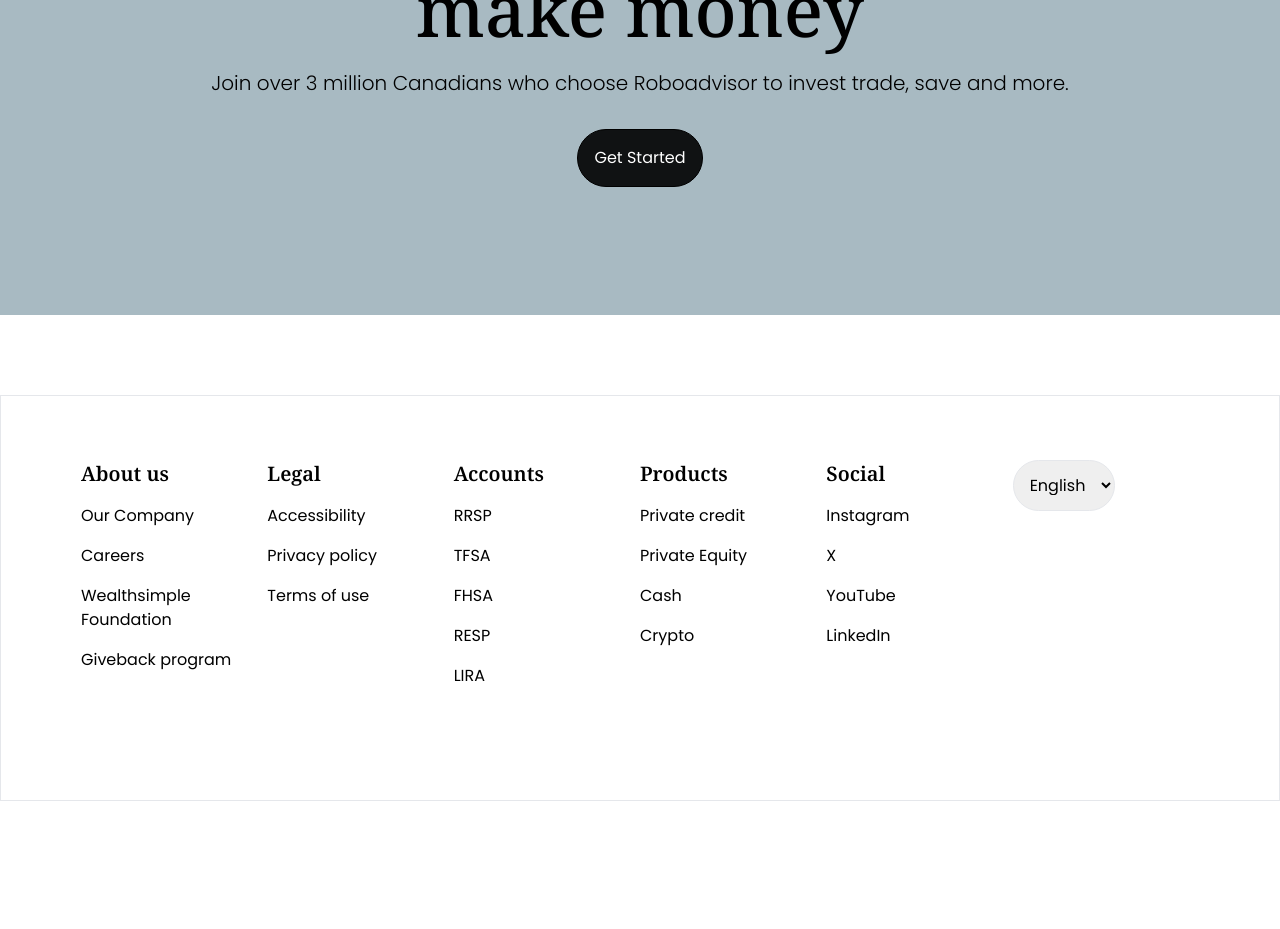
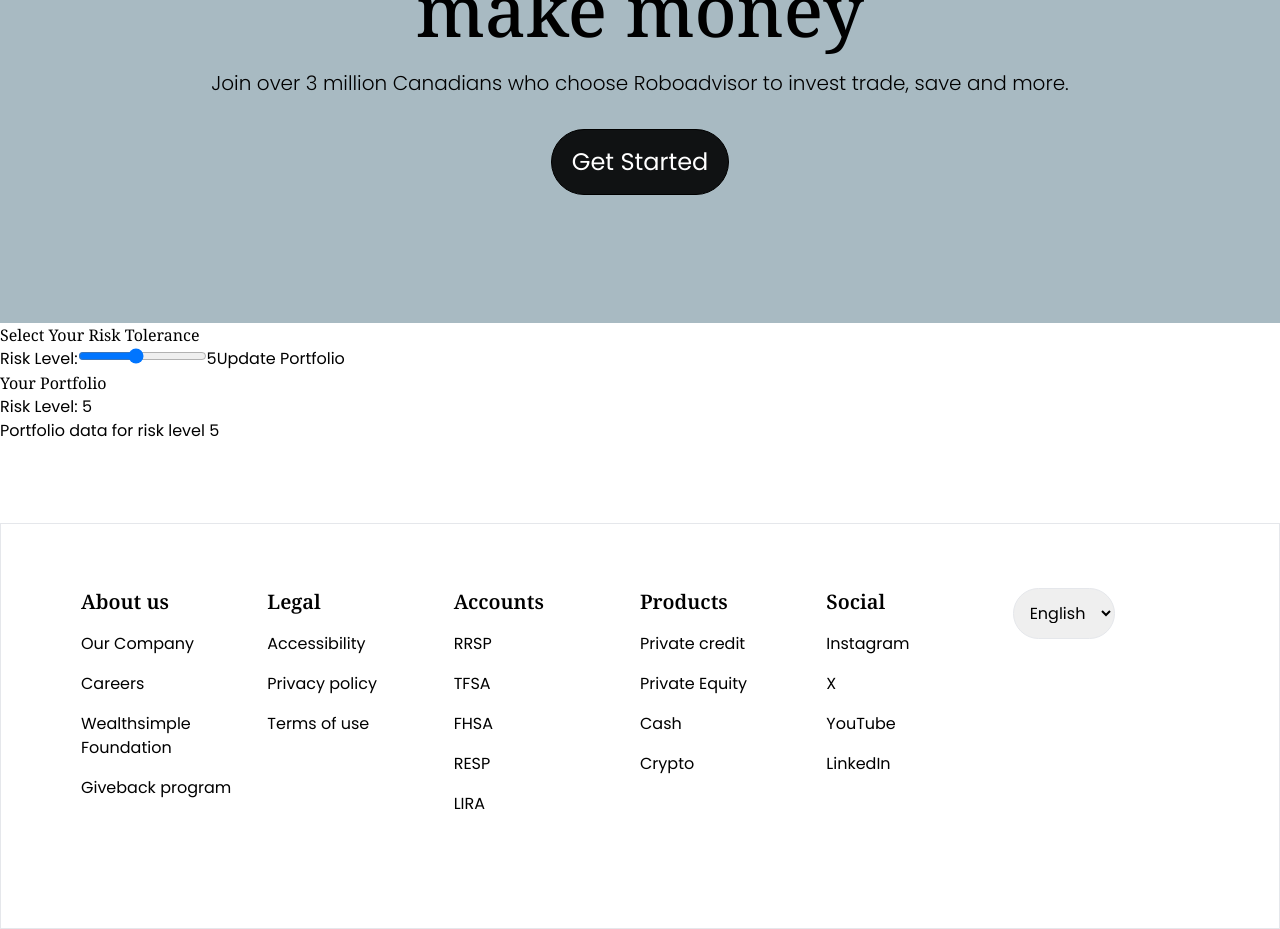
Before and after one commit to ifeanyi21/roboadvisor-client, a React (Create React App) app: page / in a window 1280 px wide. Shown: the part 3760-4689 px from the top of the page. Before the commit the page ends 4561 px from the top, so only its background shows below. Built offline with nearby package versions, Linux system fonts and the light colour scheme.

Commit message:
add risk section

```diff
--- /dev/null
+++ b/src/components/RiskSection.js
@@ -0,0 +1,45 @@
+import React, { useState, useEffect } from "react";
+
+const getPortfolioData = (riskLevel) => {
+  return `Portfolio data for risk level ${riskLevel}`;
+};
+
+function RiskSection() {
+  const [riskLevel, setRiskLevel] = useState(5);
+  const [portfolioData, setPortfolioData] = useState("");
+
+  const updatePortfolio = () => {
+    const data = getPortfolioData(riskLevel);
+    setPortfolioData(data);
+  };
+
+  useEffect(() => {
+    updatePortfolio();
+  }, [riskLevel]);
+
+  return (
+      <main>
+        <section id="riskSection">
+          <h2>Select Your Risk Tolerance</h2>
+          <label htmlFor="riskSlider">Risk Level:</label>
+          <input
+            type="range"
+            id="riskSlider"
+            min="1"
+            max="10"
+            value={riskLevel}
+            onChange={(e) => setRiskLevel(e.target.value)}
+          />
+          <span id="selectedRisk">{riskLevel}</span>
+          <button onClick={updatePortfolio}>Update Portfolio</button>
+        </section>
+        <section id="portfolioSection">
+          <h2>Your Portfolio</h2>
+          <p>Risk Level: {riskLevel}</p>
+          <p>{portfolioData}</p>
+        </section>
+      </main>
+  );
+}
+
+export default RiskSection;
--- a/src/components/layout/Header.js
+++ b/src/components/layout/Header.js
@@ -3,7 +3,7 @@
 
 const Header = () => {
   return (
-    <div className="md:px-10">
+    <div className="px-10">
       <div className="flex justify-between py-4 border-b items-center">
         <div className="text-3xl font-bold">Roboadvisior</div>
         <div className="flex gap-4">
--- a/src/pages/Home.js
+++ b/src/pages/Home.js
@@ -3,6 +3,7 @@
 import Button from "../components/Button/Button";
 import Video from "../components/assests/videos/mi-en.webm";
 import Banner from "../components/assests/images/managedInvestingSupportingZoe.webp";
+import RiskSection from "../components/RiskSection";
 
 const Home = () => {
   const services = [
@@ -162,7 +163,7 @@
       <div className="bg-[#a8bac2] mt-8">
         <div className="py-32 text-center">
           <div className="md:w-[900px] w-full mx-auto">
-            <h1 className="text-7xl font-medium mb-6">
+            <h1 className="md:text-7xl text-4xl font-medium mb-6">
               Let's make your money make money
             </h1>
             <p className="text-xl font-light mb-8">
@@ -173,10 +174,13 @@
           <Button
             title={"Get Started"}
             className={
-              "border border-black bg-black/90 text-white rounded-full px-4 py-4"
+              "border text-2xl border-black bg-black/90 text-white rounded-full px-5 py-4"
             }
           />
         </div>
+      </div>
+      <div>
+        <RiskSection/>
       </div>
     </Layout>
   );
```
